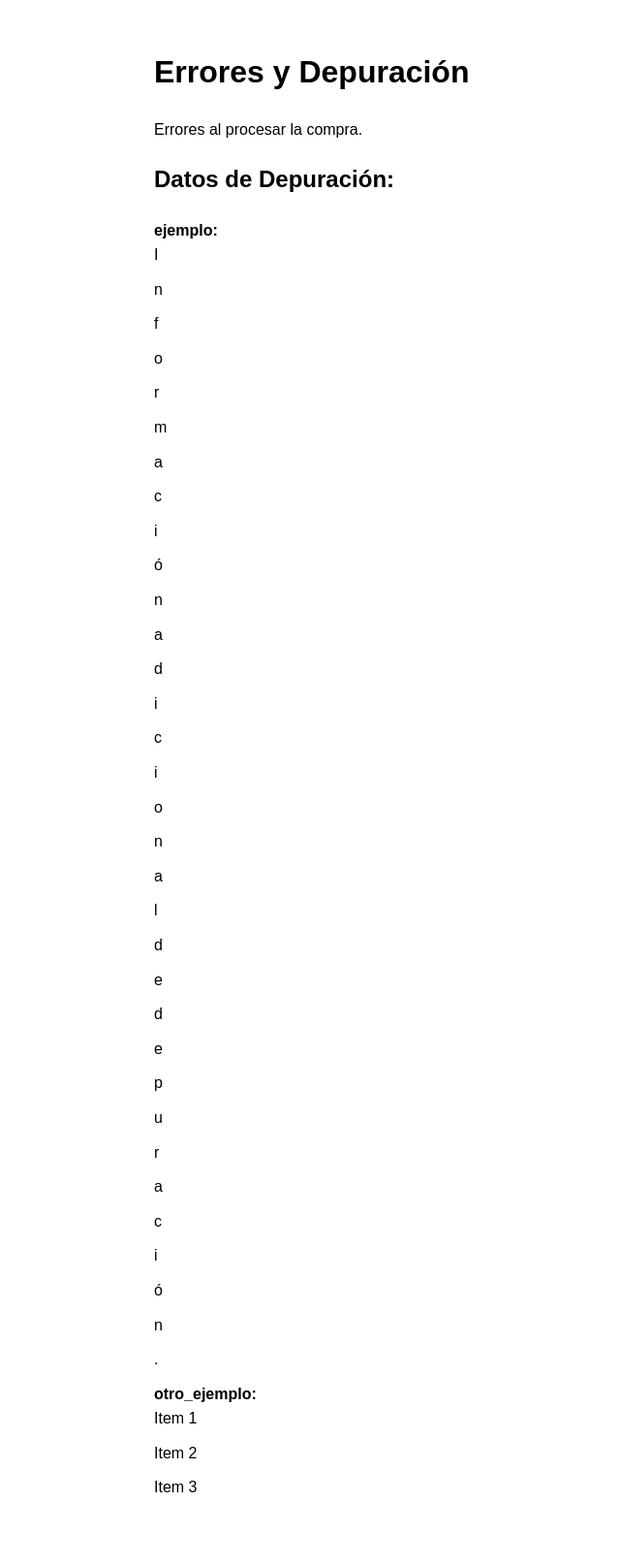
After one commit to Frank9015/Djangosportfit, a Django app: page /ver_errores/ in a window 1280 px wide. The commit adds this page. Shown: the whole page at 97% size, without its empty margins (81-721 px from the left). Run offline with Django 4.2, Linux system fonts and the light colour scheme.

Commit message:
compra funcional a medias

```diff
--- /dev/null
+++ b/aplicacionsportfit/templates/errores.html
@@ -0,0 +1,66 @@
+<!DOCTYPE html>
+<html lang="es">
+<head>
+    <meta charset="UTF-8">
+    <meta name="viewport" content="width=device-width, initial-scale=1.0">
+    <title>Errores y Depuración</title>
+    <!-- Agregar estilos CSS si es necesario -->
+    <style>
+        body {
+            font-family: Arial, sans-serif;
+            line-height: 1.6;
+            padding: 20px;
+        }
+        .container {
+            max-width: 800px;
+            margin: 0 auto;
+        }
+        h1 {
+            margin-bottom: 20px;
+        }
+        .mensaje {
+            margin-bottom: 20px;
+        }
+        .datos {
+            margin-bottom: 40px;
+        }
+        .datos ul {
+            list-style-type: none;
+            padding-left: 0;
+        }
+        .datos ul li {
+            margin-bottom: 10px;
+        }
+    </style>
+</head>
+<body>
+    <div class="container">
+        <h1>Errores y Depuración</h1>
+        <div class="mensaje">
+            <p>{{ mensaje }}</p>
+        </div>
+        <div class="datos">
+            <h2>Datos de Depuración:</h2>
+            <ul>
+                {% for key, value in datos.items %}
+                <li><strong>{{ key }}:</strong>
+                    {% if value %}
+                    <ul>
+                        {% if value|length > 0 %}
+                        {% for item in value %}
+                        <li>{{ item }}</li>
+                        {% endfor %}
+                        {% else %}
+                        <li>No hay datos disponibles</li>
+                        {% endif %}
+                    </ul>
+                    {% else %}
+                    <p>No hay datos disponibles</p>
+                    {% endif %}
+                </li>
+                {% endfor %}
+            </ul>
+        </div>
+    </div>
+</body>
+</html>
--- a/aplicacionsportfit/urls.py
+++ b/aplicacionsportfit/urls.py
@@ -47,4 +47,7 @@ urlpatterns = [
     path('ver-reservasn/', ver_reservasn, name='ver_reservasn'),
     path('ver-clientes/', ver_clientes, name='ver_clientes'),
     path('procesar-compra/', procesar_compra, name='procesar_compra'),
+    path('confirmacion-compra/<int:recibo_id>/', confirmacion_compra, name='confirmacion_compra'),
+    path('paypal-return/', paypal_return, name='paypal_return'),
+    path('ver_errores/', ver_errores, name='ver_errores'),
 ]
--- a/aplicacionsportfit/views.py
+++ b/aplicacionsportfit/views.py
@@ -12,11 +12,26 @@ from django.core.mail import send_mail
 from rest_framework import viewsets
 from rest_framework.permissions import IsAdminUser
 from rest_framework import generics
-
+from django.forms.utils import ErrorList
+from django.utils.html import strip_tags
 from django.shortcuts import render, redirect, reverse
 from django.http import HttpResponseServerError, JsonResponse
 from django.contrib.auth.decorators import login_required
 from .models import Cart, CartItem, DatosEnvio, Venta, Recibo
+from django.shortcuts import render, redirect
+from django.contrib.auth.decorators import login_required
+from django.http import HttpResponseServerError
+from django.db import transaction
+from .models import DatosEnvio, Venta, Recibo, Cart
+from .forms import DatosEnvioForm
+from django.shortcuts import render, redirect, get_object_or_404
+from django.http import HttpResponseServerError
+from .forms import DatosEnvioForm  # Importa tu formulario DatosEnvioForm
+from .models import Cart, Venta, Recibo, DatosEnvio  # Importa todos los modelos relevantes
+from django.contrib.auth.decorators import login_required
+from django.db import transaction
+from django.utils.html import strip_tags
+from django.db.models import F
 
 import requests
 import json
@@ -61,60 +76,13 @@ def checkout(request):
     user = request.user
     cart, created = Cart.objects.get_or_create(user=user)
     cart_items = CartItem.objects.filter(cart=cart)
+    datos_envio_form = DatosEnvioForm()
 
-    if request.method == 'POST':
-        try:
-            # Obtener datos del formulario de pago
-            full_name = request.POST.get('fullName')
-            address = request.POST.get('address')
-            city = request.POST.get('city')
-            state = request.POST.get('state')
-            zip_code = request.POST.get('zipCode')
-            phone = request.POST.get('phone')
-            payment_method = request.POST.get('paymentMethod')
+    return render(request, 'checkout.html', {
+        'cart_items': cart_items,
+        'datos_envio_form': datos_envio_form,
+    })
 
-            # Guardar datos de envío
-            datos_envio = DatosEnvio.objects.create(
-                usuario=user,
-                nombre_completo=full_name,
-                direccion=address,
-                ciudad=city,
-                estado=state,
-                codigo_postal=zip_code,
-                telefono=phone
-            )
-
-            # Iniciar una transacción para asegurar la consistencia de la base de datos
-            with transaction.atomic():
-                total_venta = 0
-                for item in cart_items:
-                    total_venta += item.producto.precio * item.cantidad
-
-                    # Crear registro de venta
-                    venta = Venta.objects.create(
-                        usuario=user,
-                        producto=item.producto,
-                        cantidad=item.cantidad,
-                        total=item.producto.precio * item.cantidad
-                    )
-
-                    # Crear registro de recibo asociado a la venta
-                    Recibo.objects.create(
-                        venta=venta,
-                        metodo_pago=payment_method
-                    )
-
-                # Limpiar el carrito
-                cart_items.delete()
-
-            # Redirigir al historial de compras
-            return redirect(reverse('historial_compras'))
-
-        except Exception as e:
-            # Manejar cualquier excepción y mostrar un mensaje de error
-            return HttpResponseServerError(f'Error al procesar la compra: {str(e)}')
-
-    return render(request, 'checkout.html', {'cart_items': cart_items})
 # Quienes somos view
 def quienes_somos(request):
     return render(request, 'quienes_somos.html')
@@ -456,70 +424,142 @@ def ver_reservasn(request):
     else:
         # Redirigir a la página de inicio si el usuario no tiene permisos suficientes
         return redirect('index')  # Ajusta 'index' a la URL de tu página de inicio
-@csrf_exempt
+
+@login_required
 def procesar_compra(request):
     if request.method == 'POST':
-        data = json.loads(request.body)
+        form = DatosEnvioForm(request.POST)
+        if form.is_valid():
+            try:
+                # Guardar los datos de envío asociados al usuario actual
+                datos_envio = form.save(commit=False)
+                datos_envio.usuario = request.user
+                datos_envio.save()
 
-        user = request.user
-        full_name = data.get('fullName')
-        address = data.get('address')
-        city = data.get('city')
-        state = data.get('state')
-        zip_code = data.get('zipCode')
-        phone = data.get('phone')
-        payment_method = data.get('paymentMethod')
-        order_id = data.get('orderID')
+                cart = Cart.objects.get(user=request.user)
+                total_venta = 0
 
+                ventas_creadas = []
+                recibos_creados = []
+
+                with transaction.atomic():
+                    for item in cart.items.all():
+                        # Crear la venta asociada con los datos de envío y otros detalles del producto
+                        venta = Venta.objects.create(
+                            usuario=request.user,
+                            producto=item.producto,
+                            cantidad=item.cantidad,
+                            total=item.producto.precio * item.cantidad
+                        )
+                        ventas_creadas.append(venta)
+
+                        # Crear el recibo asociado con la venta
+                        recibo = Recibo.objects.create(
+                            venta=venta
+                        )
+                        recibos_creados.append(recibo)
+
+                        # Actualizar el stock del producto después de la venta
+                        item.producto.stock = F('stock') - item.cantidad
+                        item.producto.save()
+
+                    # Limpiar el carrito de compras después de completar la transacción
+                    cart.items.all().delete()
+
+                # Redirigir a la página de confirmación de compra con el ID del recibo creado
+                return redirect('confirmacion_compra', recibo_id=recibo.id)
+
+            except Exception as e:
+                mensaje_error = f'Error al procesar la compra: {str(e)}'
+
+                datos_depuracion = {
+                    'Formulario de Datos de Envío': form.cleaned_data,
+                    'Carrito del Usuario': list(cart.items.all().values_list('producto__nombre', 'cantidad')),
+                    'Ventas Creadas': [venta.__dict__ for venta in ventas_creadas],
+                    'Recibos Creados': [recibo.__dict__ for recibo in recibos_creados],
+                }
+
+                context = {
+                    'mensaje': mensaje_error,
+                    'datos': datos_depuracion,
+                }
+                return render(request, 'errores.html', context)
+
+        else:
+            # Manejar errores de validación del formulario de datos de envío
+            errores = form.errors.as_data()
+            mensaje_error = ""
+            for campo, errores_lista in errores.items():
+                for error in errores_lista:
+                    mensaje_error += f"{campo.capitalize()}: {strip_tags(error)}<br>"
+
+            context = {
+                'mensaje': f'Formulario de datos de envío inválido:<br>{mensaje_error}',
+                'datos': {
+                    'Formulario de Datos de Envío': form.cleaned_data,
+                    'Errores de Validación': errores,
+                }
+            }
+            return render(request, 'errores.html', context)
+
+    # Redirigir de vuelta al checkout si la solicitud no es POST o el formulario no es válido
+    return redirect('checkout')
+
+@login_required
+def confirmacion_compra(request, recibo_id):
+    recibo = get_object_or_404(Recibo, id=recibo_id)
+    return render(request, 'confirmacion_compra.html', {'recibo': recibo})
+
+@login_required
+def paypal_return(request):
+    if request.GET.get('payment_status') == 'Completed':
+        recibo_id = request.GET.get('invoice')
+        recibo = get_object_or_404(Recibo, id=recibo_id)
+
+        # Aquí podrías agregar más lógica para procesar la venta si es necesario
         try:
-            # Guardar datos de envío
-            datos_envio = DatosEnvio.objects.create(
-                usuario=user,
-                nombre_completo=full_name,
-                direccion=address,
-                ciudad=city,
-                estado=state,
-                codigo_postal=zip_code,
-                telefono=phone
-            )
+            with transaction.atomic():
+                # Actualizar el estado de la venta relacionada si es necesario
+                venta = recibo.venta
+                if not venta.pagada:
+                    venta.pagada = True
+                    venta.save()
 
-            # Iniciar una transacción para asegurar la consistencia de la base de datos
-            with transaction.atomic():
-                cart = Cart.objects.get(user=user)
-                cart_items = CartItem.objects.filter(cart=cart)
-                total_venta = 0
-                for item in cart_items:
-                    total_venta += item.producto.precio * item.cantidad
+                    # Procesar cualquier otra lógica necesaria para completar la venta
 
-                    # Crear registro de venta
-                    venta = Venta.objects.create(
-                        usuario=user,
-                        producto=item.producto,
-                        cantidad=item.cantidad,
-                        total=item.producto.precio * item.cantidad
-                    )
+        except Exception as e:
+            # Manejar cualquier error que ocurra durante el procesamiento de la venta
+            mensaje_error = f'Error al procesar la venta: {str(e)}'
+            context = {
+                'mensaje': mensaje_error,
+            }
+            return render(request, 'errores.html', context)
 
-                    # Crear registro de recibo asociado a la venta
-                    Recibo.objects.create(
-                        venta=venta,
-                        metodo_pago=payment_method
-                    )
-
-                # Limpiar el carrito
-                cart_items.delete()
-
-            return JsonResponse({'status': 'success', 'message': 'Compra registrada correctamente'})
-        except Exception as e:
-            return JsonResponse({'status': 'error', 'message': str(e)})
-
-    return JsonResponse({'status': 'error', 'message': 'Método no permitido'}, status=405)
-
+        return redirect('confirmacion_compra', recibo_id=recibo.id)
+    else:
+        # El estado del pago no es 'Completed', redirigir al checkout
+        return redirect('checkout')
 
 @login_required
 def ver_clientes(request):
     # Lógica para mostrar los clientes del nutricionista
     # Puedes implementar esta vista según la funcionalidad de tu aplicación
     return render(request, 'clientes.html')
+
+def ver_errores(request):
+    mensaje = "Errores al procesar la compra."
+    # Supongamos que tienes datos específicos de depuración aquí
+    datos = {
+        'ejemplo': 'Información adicional de depuración.',
+        'otro_ejemplo': ['Item 1', 'Item 2', 'Item 3'],
+    }
+
+    context = {
+        'mensaje': mensaje,
+        'datos': datos,
+    }
+
+    return render(request, 'errores.html', context)
 
 class ProductoViewSet(viewsets.ModelViewSet):
     queryset = Producto.objects.all()
```
Also changed, not shown: aplicacionsportfit/forms.py (+21 -0 lines), aplicacionsportfit/models.py (+8 -8 lines), aplicacionsportfit/templates/checkout.html (+48 -72 lines), aplicacionsportfit/templates/confirmacion_compra.html (added, +43 -0 lines), aplicacionsportfit/migrations/0022_alter_datosenvio_ciudad_and_more.py (added), aplicacionsportfit/migrations/0023_alter_recibo_metodo_pago.py (added), aplicacionsportfit/migrations/0024_remove_recibo_metodo_pago_venta_metodo_pago.py (added), aplicacionsportfit/migrations/0025_recibo_metodo_pago.py (added), aplicacionsportfit/migrations/0026_remove_recibo_metodo_pago_remove_venta_metodo_pago.py (added), aplicacionsportfit/migrations/0027_alter_datosenvio_ciudad_and_more.py (added), aplicacionsportfit/migrations/0028_alter_datosenvio_ciudad_and_more.py (added), aplicacionsportfit/migrations/0029_alter_datosenvio_ciudad_and_more.py (added), db.sqlite3.
